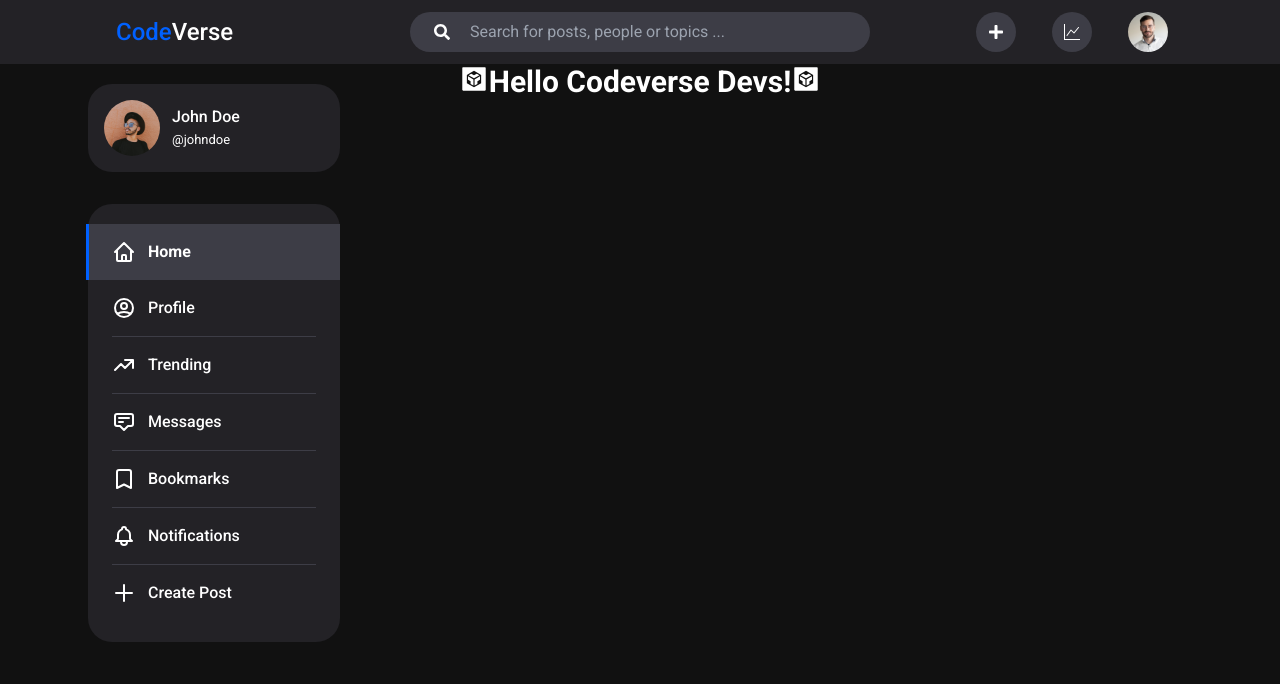
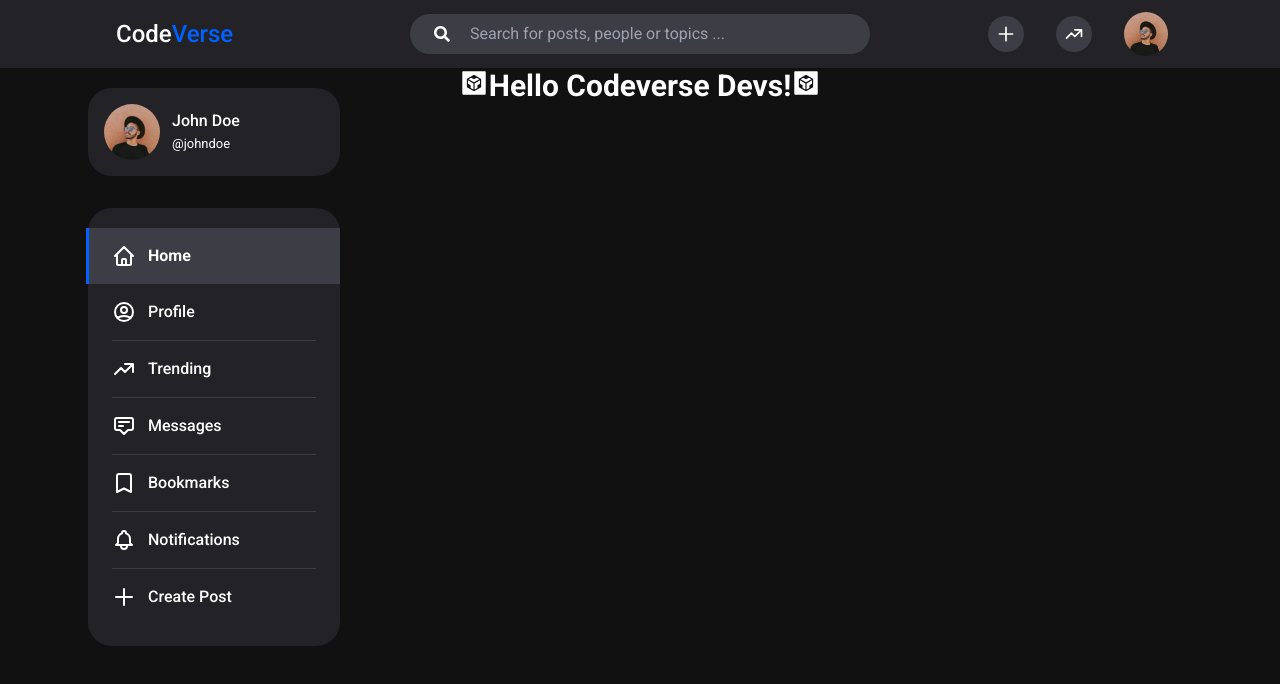
Before and after one commit to abhidevs/codeverse, a Next.js app in the folder frontend/: page / in a window 1280 px wide. Shown: the top 684 px of the page. Built offline with nearby package versions, Linux system fonts and the light colour scheme.

Commit message:
improved navbar component

```diff
--- a/frontend/components/Navbar.jsx
+++ b/frontend/components/Navbar.jsx
@@ -1,43 +1,45 @@
 import Image from "next/image";
 import React from "react";
-import { FaSearch, FaPlus } from "react-icons/fa";
-import { BsGraphUp } from "react-icons/bs";
+import { PlusIcon, TrendingUpIcon, SearchIcon } from "@heroicons/react/outline";
+import { FaSearch } from "react-icons/fa";
 
 const Navbar = () => {
   return (
     <>
-      <nav className="relative flex flex-wrap items-center justify-between  py-3 bg-[#232226] ">
-        <div className="flex justify-between w-full container px-28">
-          <div className="text-2xl font-medium h-full p-1 w-48">
-            <span className="text-[#0061FF]">Code</span>
-            <span className="text-white">Verse</span>
+      <nav className="relative w-screen flex flex-wrap items-center justify-center py-3 px-28 bg-[#232226]">
+        <div className="flex justify-between items-center w-full container p-0">
+          <div className="text-2xl font-medium h-full p-1 w-48 cursor-pointer">
+            <span className="text-skin-base">Code</span>
+            <span className="text-skin-inverted">Verse</span>
           </div>
 
-          <div className="flex justify-center border-none bg-[#3D3D46] w-auto rounded-full p-1">
-            <div className="content-center grid text-white bg-[#3D3D46] ml-3 p-2">
+          <div className="flex justify-center border-none bg-skin-color7 w-auto rounded-full p-1">
+            <div className="content-center grid text-skin-base bg-skin-color7 ml-3 p-2">
               <FaSearch />
             </div>
             <input
               type="text"
               placeholder="Search for posts, people or topics ..."
-              className=" mx-3 w-96  text-white bg-[#3D3D46] border-none outline-none"
+              className=" mx-3 w-96  text-skin-base bg-skin-color7 border-none outline-none"
             />
           </div>
 
-          <div className="flex justify-between w-48">
-            <button className="rounded-full bg-[#3D3D46] hover:bg-[#0061FF] text-white p-3 ease-in-out duration-300">
-              <FaPlus />
+          <div className="flex justify-end items-center w-48 space-x-8">
+            <button className="rounded-full bg-skin-color7 hover:bg-skin-primary text-skin-base p-1 ease-in-out duration-300 w-[36px] h-[36px] flex items-center justify-center">
+              <PlusIcon className="h-5" />
             </button>
-            <button className="rounded-full bg-[#3D3D46] hover:bg-[#0061FF] text-white p-3 ease-in-out duration-300">
-              <BsGraphUp />
+            <button className="rounded-full bg-skin-color7 hover:bg-skin-primary text-skin-base p-1 ease-in-out duration-300 w-[36px] h-[36px] flex items-center justify-center">
+              <TrendingUpIcon className="h-5" />
             </button>
-            <Image
-              src="/profileimage.jpg"
-              alt="profile image"
-              width={40}
-              height={40}
-              className="object-cover rounded-full"
-            />
+            <div className="flex items-center justify-center w-[44px] h-[44px] cursor-pointer">
+              <Image
+                src="/dummyProfileImg.jpg"
+                alt="profile image"
+                width={180}
+                height={180}
+                className="object-cover rounded-full"
+              />
+            </div>
           </div>
         </div>
       </nav>
```
